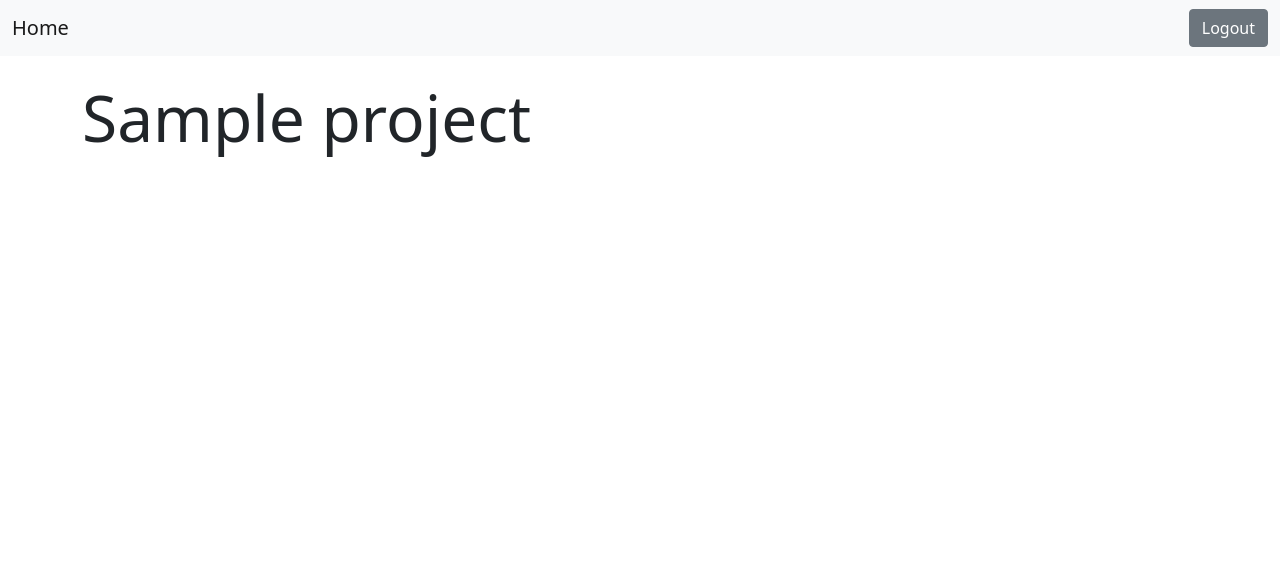
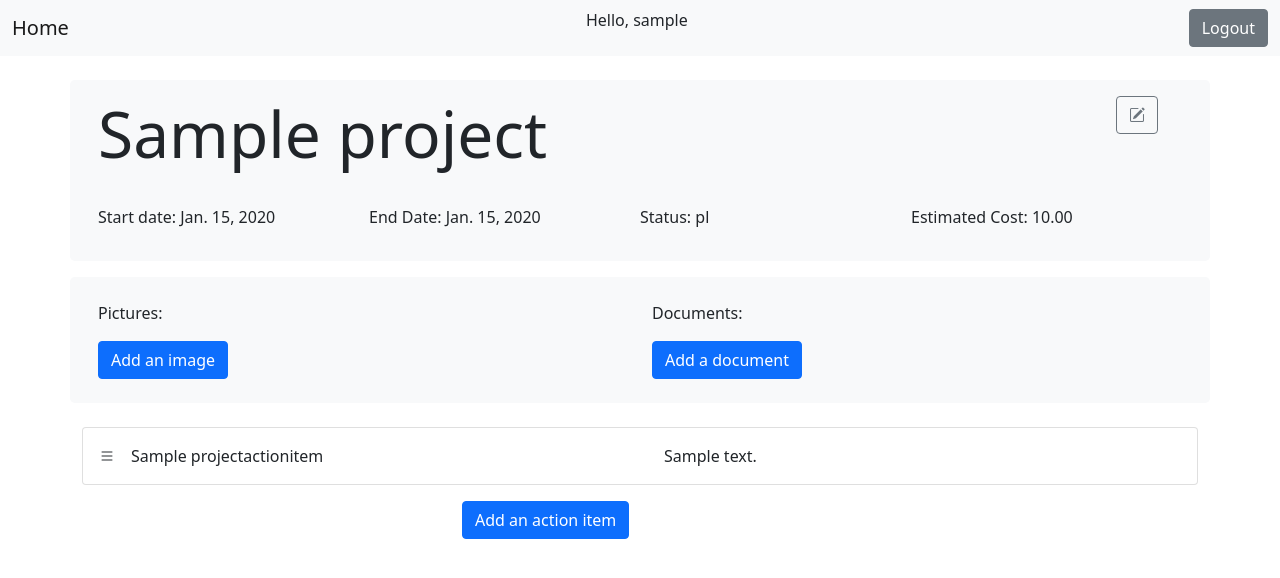
Before and after one commit to RCoff/home-project-manager, a Django app: page /p/00000000-0000-0000-0000-000000000001 in a window 1280 px wide. Shown: the top 578 px of the page. Run offline with Django 3.2, Linux system fonts and the light colour scheme; a user stored in the database is signed in; tables that the repository leaves empty hold one stand-in row (values such as "Sample post"); some libraries are stand-ins or nearby versions.

Commit message:
Begin implementing feature to add action items for a project

```diff
--- a/data/admin.py
+++ b/data/admin.py
@@ -6,6 +6,7 @@ admin.site.register(models.Properties)
 admin.site.register(models.PropertyItems)
 admin.site.register(models.PropertySpaces)
 admin.site.register(models.Projects)
+admin.site.register(models.ProjectActionItem)
 admin.site.register(models.ProjectAttachments)
 admin.site.register(models.Tasks)
 admin.site.register(models.Images)
--- a/data/models.py
+++ b/data/models.py
@@ -64,6 +64,13 @@ class PropertyItems(models.Model):
     tasks = models.ManyToManyField(Tasks, blank=True)
 
 
+class ProjectActionItem(models.Model):
+    id = models.UUIDField(primary_key=True, default=uuid.uuid4, editable=False)
+    title = models.CharField(max_length=40)
+    description = models.TextField(null=True, blank=True)
+    images = models.ManyToManyField(Images, blank=True)
+
+
 class Projects(models.Model):
     status_choices = (
         ('pl', 'Planning'),
@@ -84,6 +91,7 @@ class Projects(models.Model):
     cost = models.DecimalField(max_digits=19, decimal_places=2, null=True, blank=True)
     images = models.ManyToManyField(Images, blank=True)
     shared_users = models.ManyToManyField(User, blank=True)
+    action_items = models.ManyToManyField(ProjectActionItem, blank=True)
 
     class Meta:
         unique_together = ['property', 'property_space', 'name']
--- a/home_project_manager/urls.py
+++ b/home_project_manager/urls.py
@@ -19,4 +19,5 @@ from django.urls import path, include
 urlpatterns = [
     path('', include('interface.urls')),
     path('admin/', admin.site.urls),
+    path('accounts/', include('django.contrib.auth.urls'))
 ]
--- a/interface/forms.py
+++ b/interface/forms.py
@@ -1,4 +1,4 @@
-from data.models import Properties, PropertySpaces, Tasks, Projects, ProjectAttachments
+from data.models import Properties, PropertySpaces, Tasks, Projects, ProjectAttachments, ProjectActionItem
 from django import forms
 
 
@@ -19,6 +19,17 @@ class AddPropertySpacesForm(forms.ModelForm):
     class Meta:
         model = PropertySpaces
         fields = ['name']
+
+
+class CreateActionItemForm(forms.ModelForm):
+    def __init__(self, *args, **kwargs):
+        super().__init__(*args, **kwargs)
+        self.fields['title'].widget.attrs.update({'class': 'form-control'})
+        self.fields['description'].widget.attrs.update({'class': 'form-control'})
+
+    class Meta:
+        model = ProjectActionItem
+        fields = ['title', 'description']
 
 
 class CreateTasksForm(forms.ModelForm):
--- a/interface/templates/base.html
+++ b/interface/templates/base.html
@@ -7,6 +7,10 @@
     <title>{% block title %}Title{% endblock %}</title>
     <link href="https://cdn.jsdelivr.net/npm/bootstrap@5.1.3/dist/css/bootstrap.min.css" rel="stylesheet"
           integrity="sha384-1BmE4kWBq78iYhFldvKuhfTAU6auU8tT94WrHftjDbrCEXSU1oBoqyl2QvZ6jIW3" crossorigin="anonymous">
+
+    {% block head %}
+    {% endblock %}
+
 </head>
 <body>
 <nav class="navbar navbar-light bg-light mb-4">
@@ -15,7 +19,8 @@
         {% if not request.user.is_authenticated %}
             <button type="button" class="btn btn-primary">Login</button>
         {% else %}
-            <button type="button" class="btn btn-secondary">Logout</button>
+            <p class="muted">Hello, {{ request.user.username }}</p>
+            <a href="{% url 'logout' %}" class="btn btn-secondary">Logout</a>
         {% endif %}
     </div>
 </nav>
--- a/interface/templates/project.html
+++ b/interface/templates/project.html
@@ -2,8 +2,69 @@
 
 {% block title %}{{ project.name }}{% endblock %}
 
+{% block head %}
+    <link rel="stylesheet" href="https://cdn.jsdelivr.net/npm/bootstrap-icons@1.7.1/font/bootstrap-icons.css">
+{% endblock %}
+
 {% block content %}
     <div class="container">
-     <h1 class="display-3">{{ project.name }}</h1>
+        <div class="row p-3 bg-light rounded-3 mb-3">
+            <div class="row mb-2">
+                <div class="col-10">
+                    <h1 class="display-3 mb-4">{{ project.name }}</h1>
+                </div>
+                <div class="d-flex col-2 justify-content-end align-items-start">
+                    <a href="{% url 'project-add' %}" class="btn btn-outline-secondary"><i class="bi bi-pencil-square"></i></a>
+                </div>
+            </div>
+            <div class="row">
+                <div class="col">
+                    <p>Start date: {{ project.start_date }}</p>
+                </div>
+                <div class="col">
+                    <p>End Date: {{ project.end_date }}</p>
+                </div>
+                <div class="col">
+                    <p>Status: {{ project.status }}</p>
+                </div>
+                <div class="col">
+                    <p>Estimated Cost: {{ project.cost }}</p>
+                </div>
+            </div>
+        </div>
+        <div class="row py-4 px-3 bg-light rounded-3">
+            <div class="col">
+                <p>Pictures: </p>
+                <a href="#" class="btn btn-primary">Add an image</a>
+            </div>
+            <div class="col">
+                <p>Documents: </p>
+                <a href="#" class="btn btn-primary">Add a document</a>
+            </div>
+        </div>
+        <div class="py-4">
+            {% if not project.action_items %}
+                <div class="row">
+                    <a href="{% url 'action-item-add' project.id %}" class="btn btn-primary">Add an action item</a>
+                </div>
+            {% else %}
+                <div class="list-group mb-3">
+                    {% for action_item in project.action_items.all %}
+                        <a href="#" class="list-group-item list-group-item-action d-flex gap-3 py-3">
+                            <i class="bi bi-list"></i>
+                            <div class="col">{{ action_item.title }}</div>
+                            <div class="col">{{ action_item.description }}</div>
+                        </a>
+                    {% endfor %}
+                </div>
+                <div class="row">
+                    <div class="col-4"></div>
+                    <div class="col-4">
+                        <a href="{% url 'action-item-add' project.id %}" class="btn btn-primary">Add an action item</a>
+                    </div>
+                    <div class="col-4"></div>
+                </div>
+            {% endif %}
+        </div>
     </div>
 {% endblock %}
--- a/interface/urls.py
+++ b/interface/urls.py
@@ -11,5 +11,6 @@ urlpatterns = [
     path('<uuid:id>/p/add', views.CreateProjectView.as_view(), name='project-add'),
     path('<uuid:id>/t/add', views.CreateTaskView.as_view(), name='task-add'),
     path('p/<uuid:id>', views.ProjectView.as_view(), name='project'),
+    path('p/<uuid:id>/a/add', views.CreateActionItem.as_view(), name='action-item-add'),
     path('t/<uuid:id>', views.TaskView.as_view(), name='task'),
 ]
--- a/interface/views.py
+++ b/interface/views.py
@@ -3,7 +3,8 @@ import uuid
 
 import django.db.utils
 from django.shortcuts import render, HttpResponseRedirect, reverse
-from django.contrib.auth.mixins import LoginRequiredMixin, UserPassesTestMixin
+from django.contrib.auth.mixins import LoginRequiredMixin
+from django.core.exceptions import PermissionDenied
 from django.views import View
 from . import forms
 from data import models
@@ -45,32 +46,37 @@ class Index(View):
         return q
 
 
-class PropertyView(View):
+class PropertyView(LoginRequiredMixin, View):
     template = 'property.html'
     property = None
     context = {}
 
     def get(self, request, id):
         self.property = get_property(id)
+
+        # TODO: Create Permission Denied Page
+        _check_access(request, self.property)
+
         self.context.update({'property': self.property,
                              'spaces': self.property.propertyspaces_set.all,
-                             'projects': self.property.projects_set.all})
+                             'projects': self.property.projects_set.filter(property_space=None)})
 
         return render(request, template_name=self.template, context=self.context)
 
 
 class SpaceView(LoginRequiredMixin, View):
     template = 'space.html'
-    property = None
     space = None
     context = {}
 
     def get(self, request, id):
         self.space = get_space(id)
 
+        # _check_access(request, self.space)
+
         self.context.update({'property': self.space.property,
                              'space': self.space,
-                             'projects': self.space.projects_set.all(),
+                             'projects': self.space.projects_set.filter(property_space=self.space),
                              'tasks': self.space.tasks.all})
 
         return render(request, template_name=self.template, context=self.context)
@@ -78,20 +84,28 @@ class SpaceView(LoginRequiredMixin, View):
 
 class ProjectView(LoginRequiredMixin, View):
     template = "project.html"
+    project = None
     context = {}
 
     def get(self, request, id):
-        self.context.update({'project': get_project(id)})
+        self.project = get_project(id)
+        form = forms.CreateProjectsForm(instance=self.project)
+        self.context.update({'project': self.project,
+                             'form': form})
+
+        _check_access(request, self.project.property)
 
         return render(request, template_name=self.template, context=self.context)
 
 
 class TaskView(LoginRequiredMixin, View):
     template = "task.html"
+    task = None
     context = {}
 
     def get(self, request, id):
-        self.context.update({'task': get_task(id)})
+        self.task = get_task(id)
+        self.context.update({'task': self.task})
 
         return render(request, template_name=self.template, context=self.context)
 
@@ -124,6 +138,31 @@ class CreateProjectView(LoginRequiredMixin, View):
                 self.context.update({'project_already_exists': "True",
                                      'form': self.form})
                 return self.get(request, id)
+
+
+class CreateActionItem(LoginRequiredMixin, View):
+    template = 'project_action_item_add.html'
+    context = {}
+
+    def get(self, request, id):
+        form = forms.CreateActionItemForm()
+        self.context.update({'form': form,
+                             'project': get_project(id)})
+
+        return render(request, template_name=self.template, context=self.context)
+
+    def post(self, request, id):
+        form = forms.CreateActionItemForm(request.POST)
+        if form.is_valid():
+            project = get_project(id)
+            new_action_item = form.save()
+            project.action_items.add(new_action_item)
+            project.save()
+
+            return HttpResponseRedirect(reverse('project', args=[id]))
+
+        self.context.update({'form': form})
+        return render(request, template_name=self.template, context=self.context)
 
 
 class CreateTaskView(LoginRequiredMixin, View):
@@ -190,6 +229,11 @@ def get_task(task_id: uuid.uuid4):
     return models.Tasks.objects.get(id=task_id)
 
 
+def _check_access(request, model_object):
+    if request.user not in model_object.users.all():
+        raise PermissionDenied
+
+
 def get_parent_object(id: uuid.uuid4):
     try:
         parent = models.Properties.objects.get(id=id)
```
Also changed, not shown: auth/urls.py (added, +7 -0 lines), interface/templates/project_action_item_add.html (added, +14 -0 lines), data/migrations/0012_projectactionitem.py (added), data/migrations/0013_projects_action_items.py (added).
